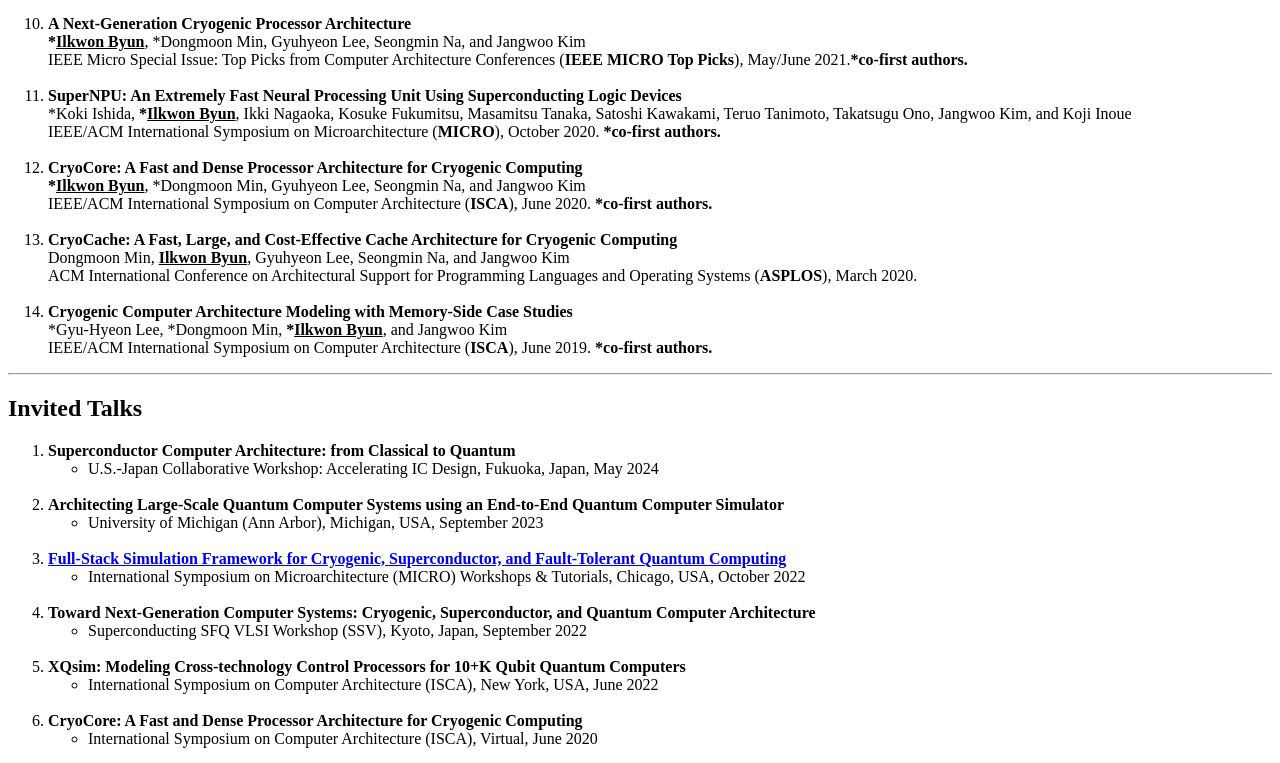
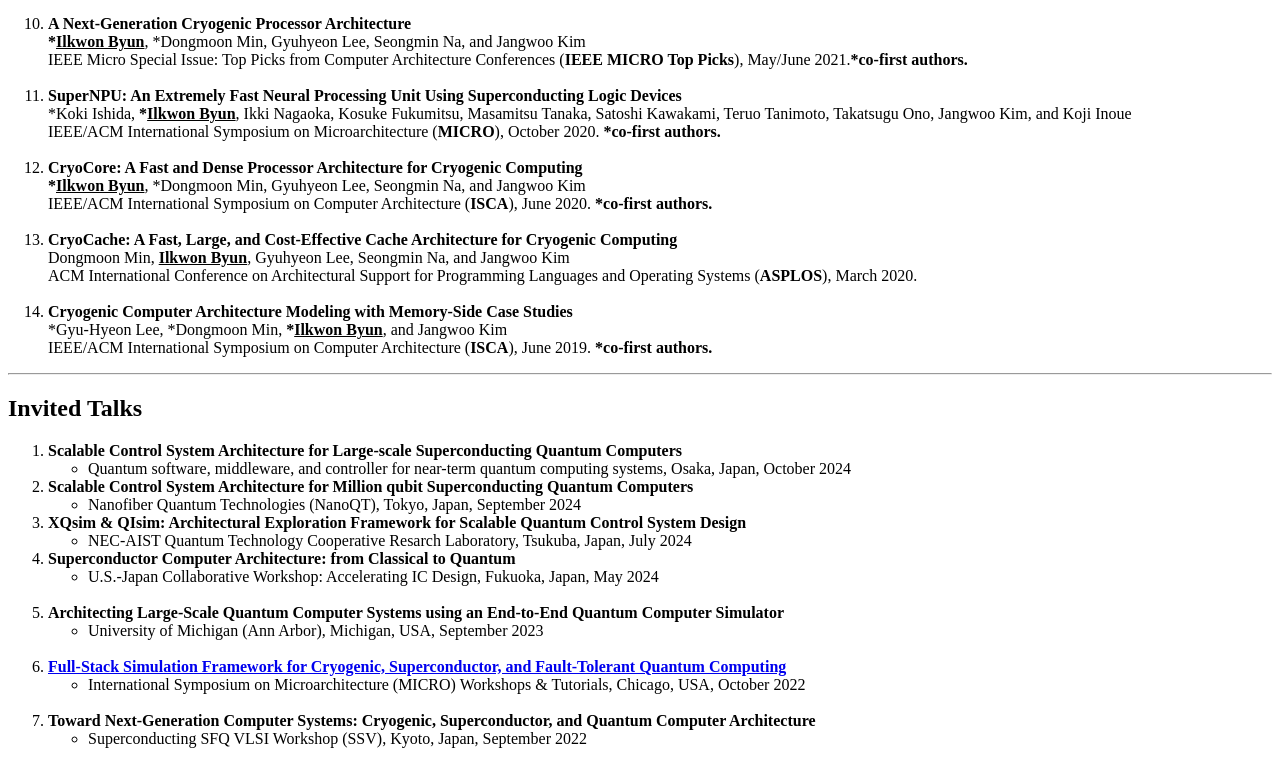
Before and after one commit to ilkwon-byun-personal/ilkwon-byun-personal.github.io, a plain HTML site: page index.html in a window 1280 px wide. Shown: the part 1698-2461 px from the top of the page. Drawn offline with Linux system fonts and the light colour scheme.

Commit message:
IK: update

```diff
--- a/index.html
+++ b/index.html
@@ -51,7 +51,7 @@
     <h2>Research Interests</h2>
     <ul>
       <li>Computer System Modeling, Simulation, and Analysis</li>
-      <li>Cryogenic and Superconducting  Computer Systems</li>
+      <li>Cryogenic and Superconducting Computer Systems</li>
       <li>Fault-tolerant Quantum Computer Systems</li>
     </ul>
     <hr>
@@ -92,7 +92,7 @@
     <h2>Publications</h2>
     <ol>
       <li>
-	      <b>An Ultra-Fast Superconducting Processor for Cryogenic Applications</b><br>
+	      <b>SuperCore: An Ultra-Fast Superconducting Processor for Cryogenic Applications</b><br>
         *Junhyuk Choi, <b>*<u>Ilkwon Byun</u></b>, Juwon Hong, Dongmoon Min, Junpyo Kim, Jungmin Cho, Hyeonseong Jeong, Masamitsu Tanaka, Koji Inoue, and Jangwoo Kim<br>
 	      IEEE/ACM International Symposium on Microarchitecture (<b>MICRO</b>), November 2024. <b>*co-first authors.</b><br>
       </li><br>
@@ -167,6 +167,30 @@
     <h2>Invited Talks</h2>
     <ol>
       <li>
+        <b>Scalable Control System Architecture for Large-scale Superconducting Quantum Computers</b>
+        <ul>
+          <li>
+            Quantum software, middleware, and controller for near-term quantum computing systems, Osaka, Japan, October 2024
+          </li>
+        </ul>
+      </li>
+      <li>
+        <b>Scalable Control System Architecture for Million qubit Superconducting Quantum Computers</b>
+        <ul>
+          <li>
+            Nanofiber Quantum Technologies (NanoQT), Tokyo, Japan, September 2024
+          </li>
+        </ul>
+      </li>
+      <li>
+        <b>XQsim & QIsim: Architectural Exploration Framework for Scalable Quantum Control System Design</b>
+        <ul>
+          <li>
+            NEC-AIST Quantum Technology Cooperative Resarch Laboratory, Tsukuba, Japan, July 2024
+          </li>
+        </ul>
+      </li>
+      <li>
         <b>Superconductor Computer Architecture: from Classical to Quantum</b>
         <ul>
           <li>
```
